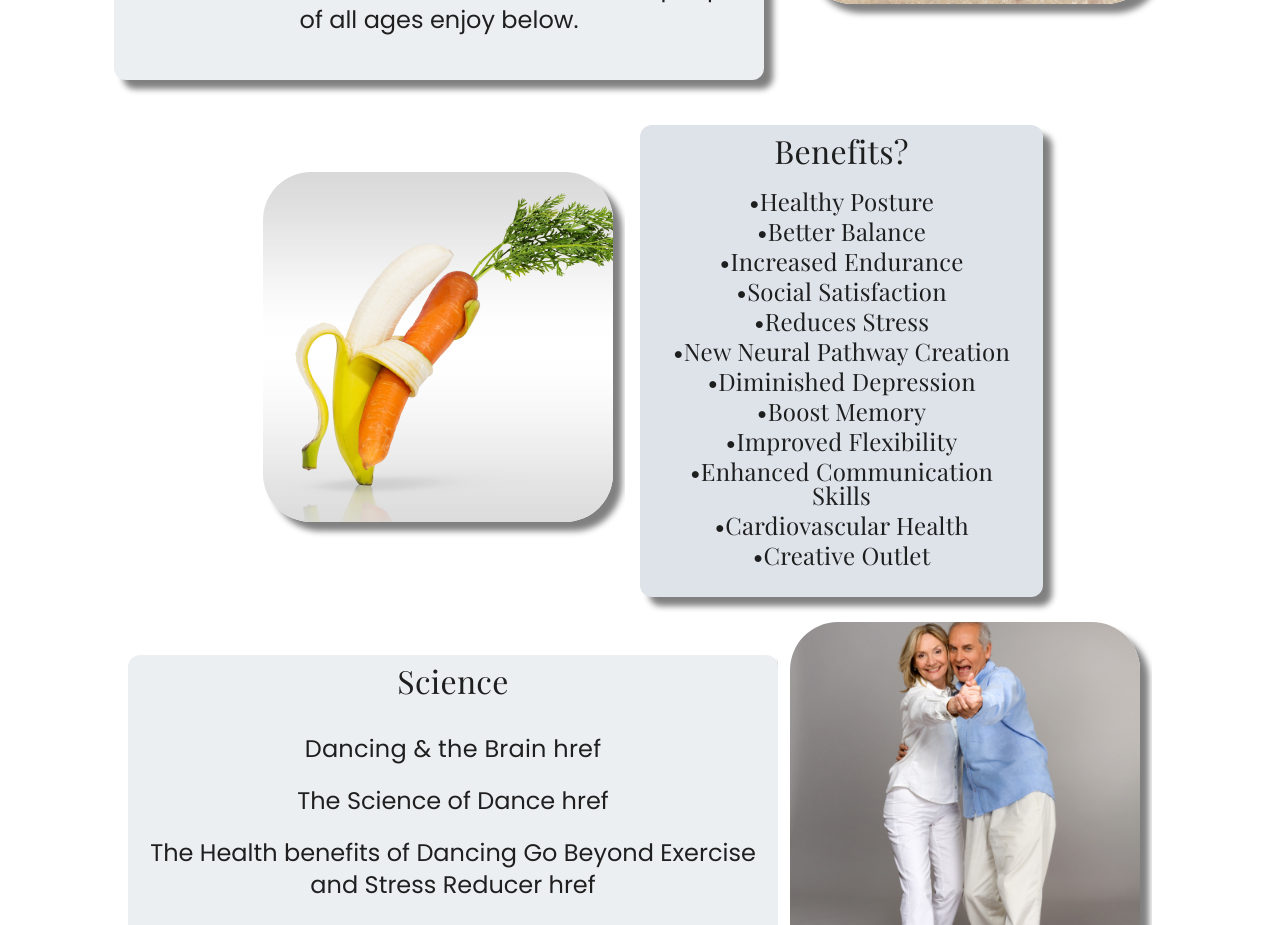
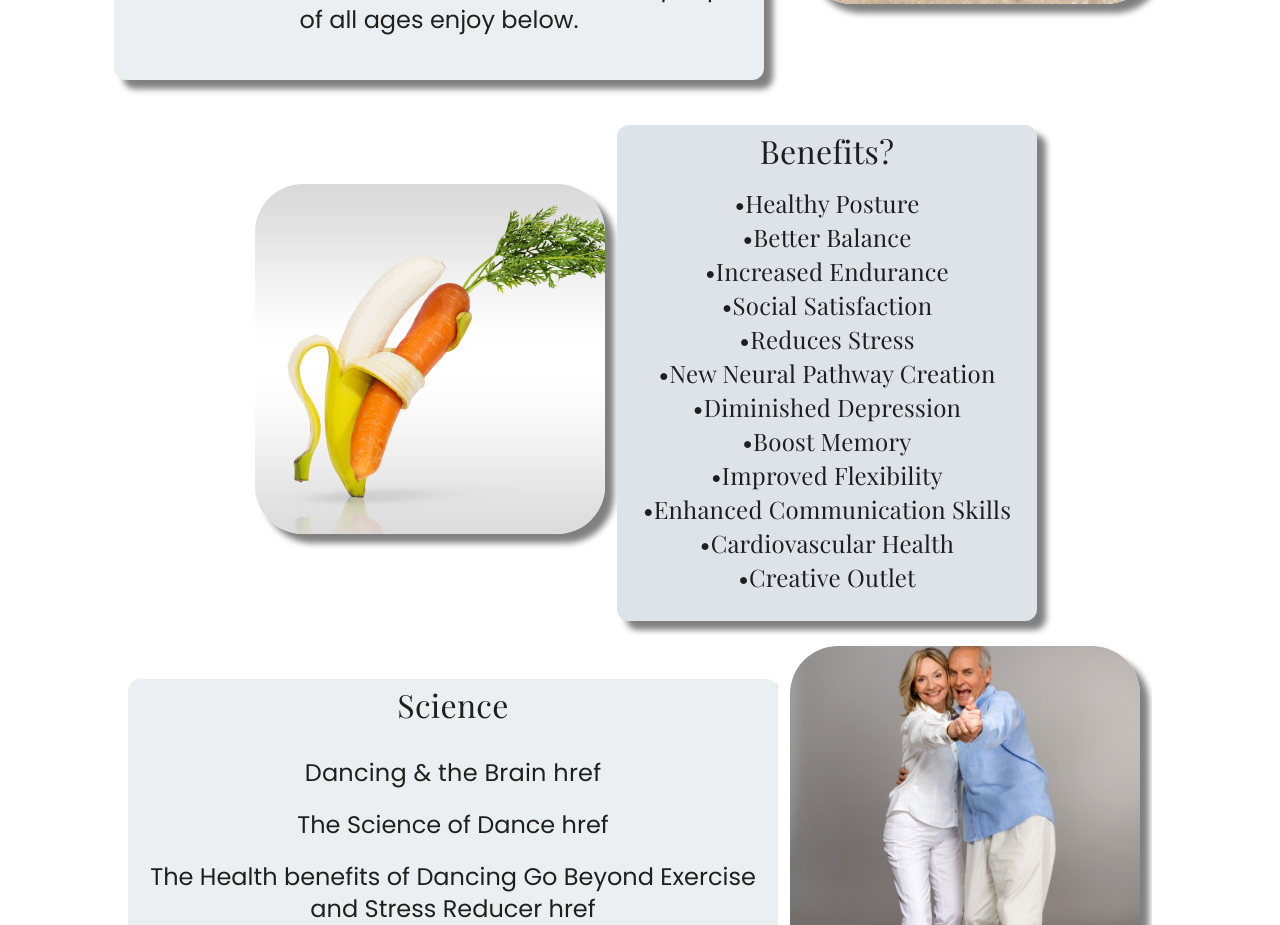
Before and after one commit to th2n10s4u/embd-website, a React (Create React App) app: page /Benefits-of-Dance in a window 1280 px wide. Shown: the part 1080-2005 px from the top of the page. Built offline with nearby package versions, Linux system fonts and the light colour scheme.

Commit message:
Update TemplateTextCard.js
Tinkered with styling

```diff
--- a/src/assets/components/TemplateComponents/TemplateTextCard.js
+++ b/src/assets/components/TemplateComponents/TemplateTextCard.js
@@ -14,20 +14,18 @@ export default function TemplateTextCard(props) {
       ClassName="TemplateText"
       elevation={0}
       sx={{
-        width: "100%",
         display: "flex",
-        flexDirection: "column",
-        // justifyContent: "center",    Not changing the styling
-        // alignItems: "center",        Not changing the styling
-        // background: "#DEE2E9",       Not changing the styling
+        flexDirection: "row",
+        flexWrap: "wrap-reverse",
       }}
     >
       <Card
         elevation={0}
         sx={{
-          maxWidth: 1000, // Had it set to 700, Made it wider for Wedding Dance package pricing.
-          maxHeight: 475,
-          flexBasis: "50%",
+          minWidth: "320px",
+          // maxWidth: 1000, // Had it set to 700, Made it wider for Wedding Dance package pricing.
+          // maxHeight: 475,
+          // flexBasis: "50%",
           alignSelf: "center",
           textAlign: "center",
           display: "flex",
@@ -85,7 +83,9 @@ export default function TemplateTextCard(props) {
                 <ListItem
                   sx={{
                     display: "flex",
+                    whiteSpace: "nowrap",
                     flexDirection: "column",
+                    padding: "10px",
                     textAlign: props.centered ? "center" : "left", //conditional
                     marginBottom: "-10px",
                   }}
```
